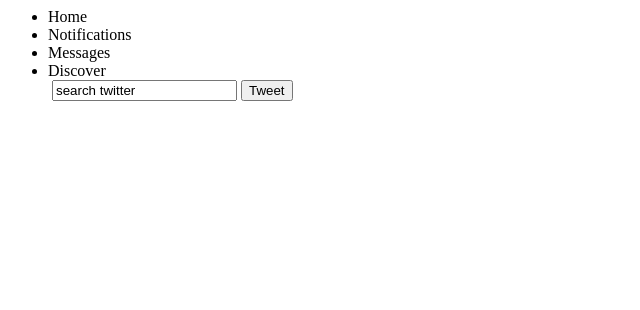
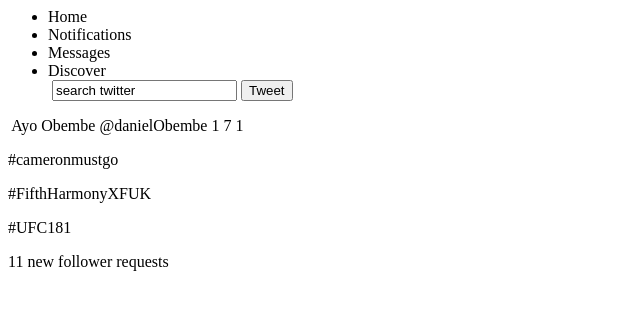
Before and after one commit to ayoobembe/angularTwitter, a plain HTML site: page index.html in a window 1280 px wide. Shown: the whole page, without its empty margins (0-640 px from the left). Drawn offline with nearby package versions, Linux system fonts and the light colour scheme.

Commit message:
further fleshing out

```diff
--- a/index.html
+++ b/index.html
@@ -15,9 +15,24 @@
 </nav>
 
 <left>
-<profile></profile>
-<trends></trends>
-<newTweets></newTweets>
+<profile>
+	<img src="" name="profile_pic"/>
+	<userName> Ayo Obembe </userName>
+	<profileName> @danielObembe </profileName>
+	<tweets> 1 </tweets>
+	<following> 7 </following>
+	<followers> 1 </followers>
+</profile>
+
+<trends>
+	<p>#cameronmustgo</p>
+	<p>#FifthHarmonyXFUK</p>
+	<p>#UFC181</P>
+</trends>
+
+<followerRequests>
+	<p> 11 new follower requests</p>
+</followerRequests>
 </left>
 
 <center>
```
